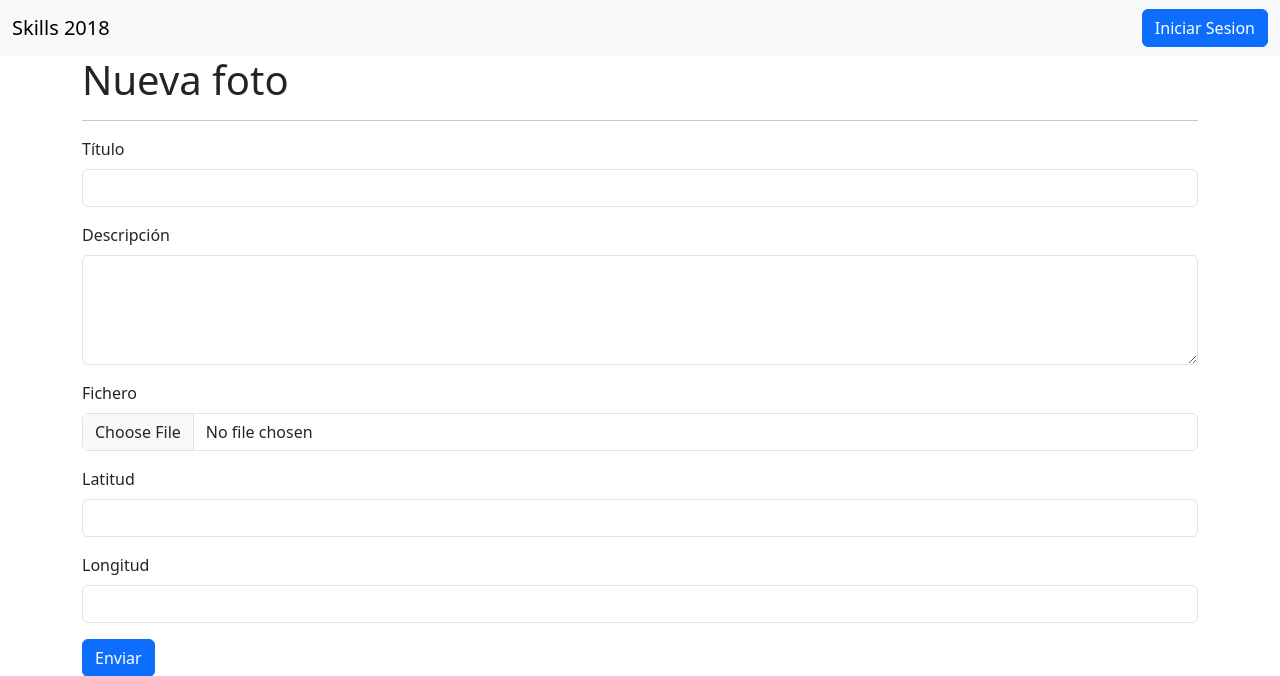
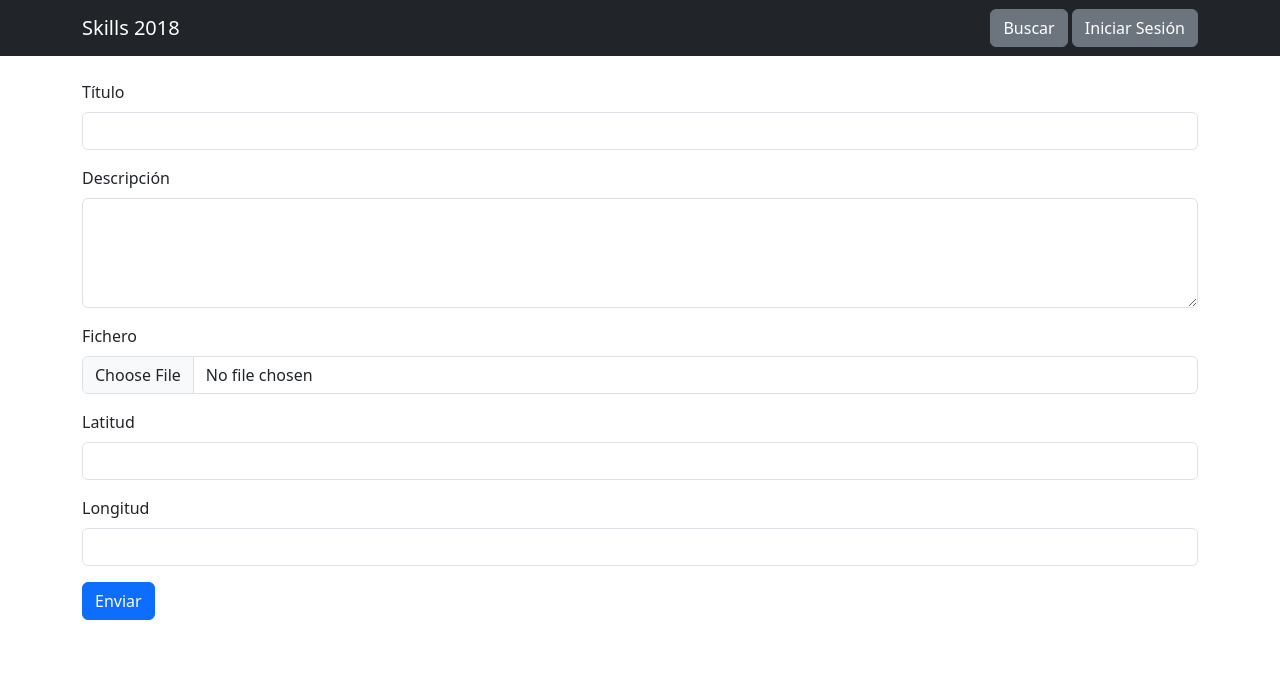
Before and after one commit to migdev23/daw2_clmskills_2018_rodriguez_miguel, a PHP site: template src/views/user/newPhoto.html.twig in a window 1280 px wide. Shown: the top 676 px of the page. Run offline with PHP 8.4, Linux system fonts and the light colour scheme; the template is opened without the code that fills it, so the values that code supplies are empty; some libraries are stand-ins or nearby versions.

Commit message:
boton de buscar en la navegacion

```diff
--- a/src/views/common/footer.html.twig
+++ b/src/views/common/footer.html.twig
@@ -0,0 +1,2 @@
+<script src="https://cdn.jsdelivr.net/npm/@popperjs/core@2.11.6/dist/umd/popper.min.js"></script>
+<script src="https://cdn.jsdelivr.net/npm/bootstrap@5.3.2/dist/js/bootstrap.min.js"></script>
--- a/src/views/common/header.html.twig
+++ b/src/views/common/header.html.twig
@@ -1,15 +1,51 @@
-<nav class="navbar bg-body-tertiary">
-  <div class="container-fluid">
+<nav class="navbar navbar-expand-lg navbar-dark bg-dark mb-4">
+  <div class="container-lg">
     <a href='/' class="navbar-brand">Skills 2018</a>
-    {% if logeado %}
     <div>
-      <a href="/profile" class="btn btn-primary">Perfil</a>
-      <a href="/logout" class="btn btn-danger">Cerrar Sesión</a>
+      <button type="button" class="btn btn-secondary" data-bs-toggle="modal" data-bs-target="#modal">
+        Buscar
+      </button>
+      {% if logeado %}
+        <a href="/profile" class="btn btn-secondary">Perfil</a>
+        <a href="/logout" class="btn btn-danger">Cerrar Sesión</a>
+      {% else %}
+        <a href='/login' class="btn btn-secondary">Iniciar Sesión</a>
+      {% endif %}
     </div>
-    {% else %}
-      <a href='/login' class="btn btn-primary">Iniciar Sesion</a>
-    {% endif %}
+  </div>
+</nav>
 
 
+<div class="modal fade" id="modal" tabindex="-1" aria-labelledby="searchModalLabel" aria-hidden="true">
+  <div class="modal-dialog">
+    <div class="modal-content">
+      <div class="modal-header">
+        <h5 class="modal-title" id="searchModalLabel">Buscar</h5>
+        <button type="button" class="btn-close" data-bs-dismiss="modal" aria-label="Close"></button>
+      </div>
+      <div class="modal-body">
+        <!-- Formulario que envía la búsqueda a la página principal -->
+        <form action="/" method="get">
+          <div class="mb-3">
+            <label for="title" class="form-label">Título</label>
+            <input type="text" class="form-control" id="title" name="title" value="">
+          </div>
+          <div class="mb-3">
+            <label for="category" class="form-label">Categoría</label>
+            <input type="text" class="form-control" id="category" name="category" value="">
+          </div>
+          <div class="mb-3">
+            <label for="author" class="form-label">Autor</label>
+            <input type="text" class="form-control" id="author" name="author" value="">
+          </div>
+          <div class="mb-3">
+            <label for="pageLimit" class="form-label">Límite de Páginas</label>
+            <input type="number" class="form-control" id="pageLimit" name="pageLimit" value="">
+          </div>
+          <!-- Botón de búsqueda -->
+          <button type="submit" class="btn btn-primary">Buscar</button>
+        </form>
+      </div>
+    </div>
   </div>
-</nav>
+</div>
--- a/src/views/public/detailsImg.html.twig
+++ b/src/views/public/detailsImg.html.twig
@@ -5,11 +5,11 @@
 
     <div class="card shadow-sm">
         <img src="/imgIid/{{ img.iid }}" width="500" height="500" class="card-img-top" alt="Imagen de {{ img.titulo }}">
+
         <div class="card-body">
             <h5 class="card-title">{{ img.titulo }}</h5>
             <p class="card-text">{{ img.descripcion }}</p>
 
-            <!-- Mostrar el autor/es -->
             <div class="mt-3">
                 <h6>Autor/es:</h6>
                 <ul>
@@ -19,7 +19,7 @@
                 </ul>
             </div>
 
-            <!-- Mostrar las categorías -->
+
             <div class="mt-3">
                 <h6>Categorías:</h6>
                 <ul>
--- a/src/views/public/index.html.twig
+++ b/src/views/public/index.html.twig
@@ -1,7 +1,6 @@
 {% extends './common/layout.html.twig' %}
 
 {% block content %}
-<h1>Inicio</h1>
 
 <div class="row">
     <div class='col-3'>
--- a/src/views/user/newPhoto.html.twig
+++ b/src/views/user/newPhoto.html.twig
@@ -1,8 +1,6 @@
 {% extends './common/layout.html.twig' %}
 
 {% block content %}
-<h1>Nueva foto</h1>
-<hr>
 <form action="/newPhoto" method="POST" enctype="multipart/form-data">
 
     <div class="mb-3">
--- a/src/views/user/profile.html.twig
+++ b/src/views/user/profile.html.twig
@@ -1,7 +1,6 @@
 {% extends './common/layout.html.twig' %}
 
 {% block content %}
-<h1>Perfil</h1>
 
 <div class="row">
 
```
Also changed, not shown: public/dist/index.js (+14 -4 lines), src/controllers/api/ImagenesApi.php (+7 -7 lines), src/ts/index.ts (+19 -4 lines), 1 other file.
